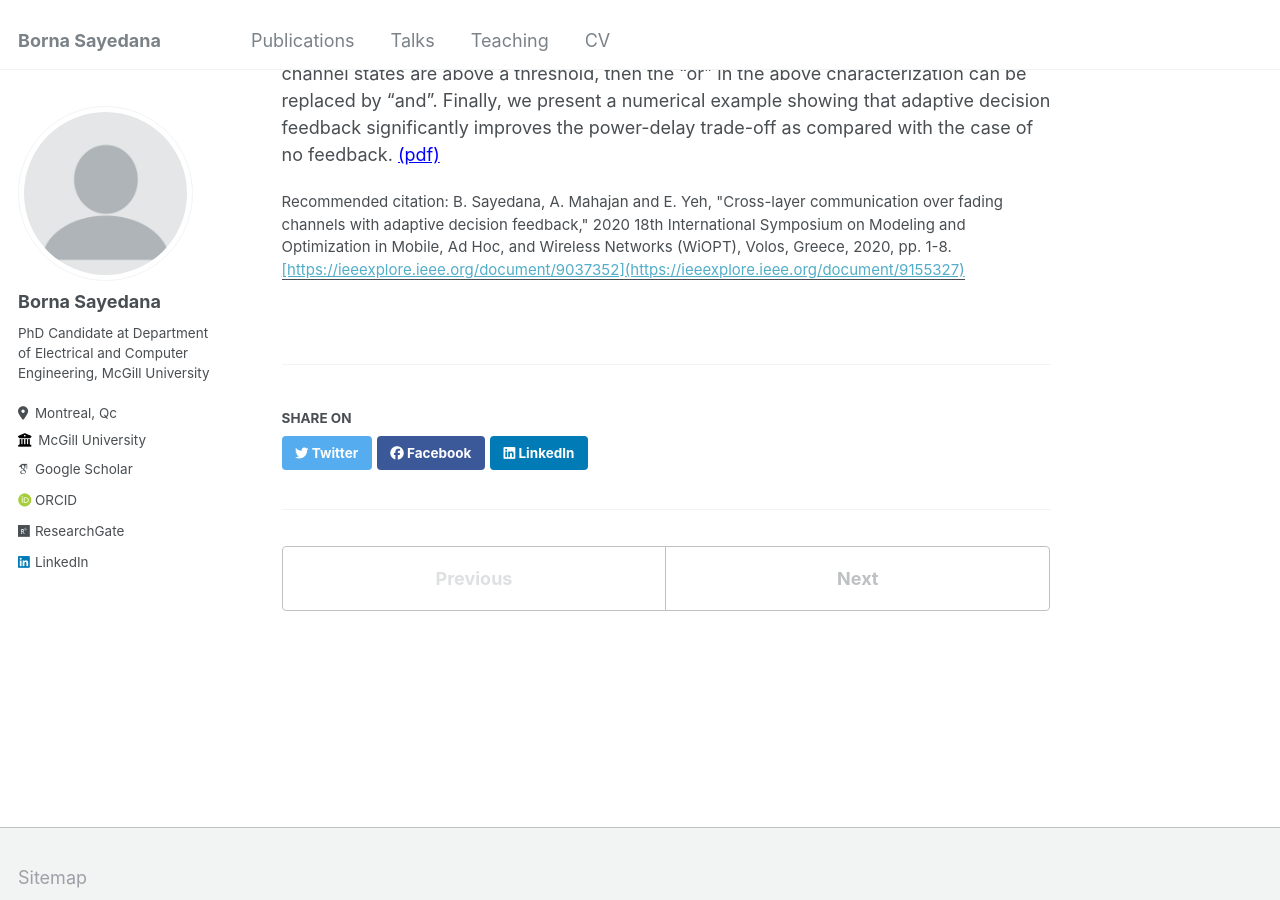
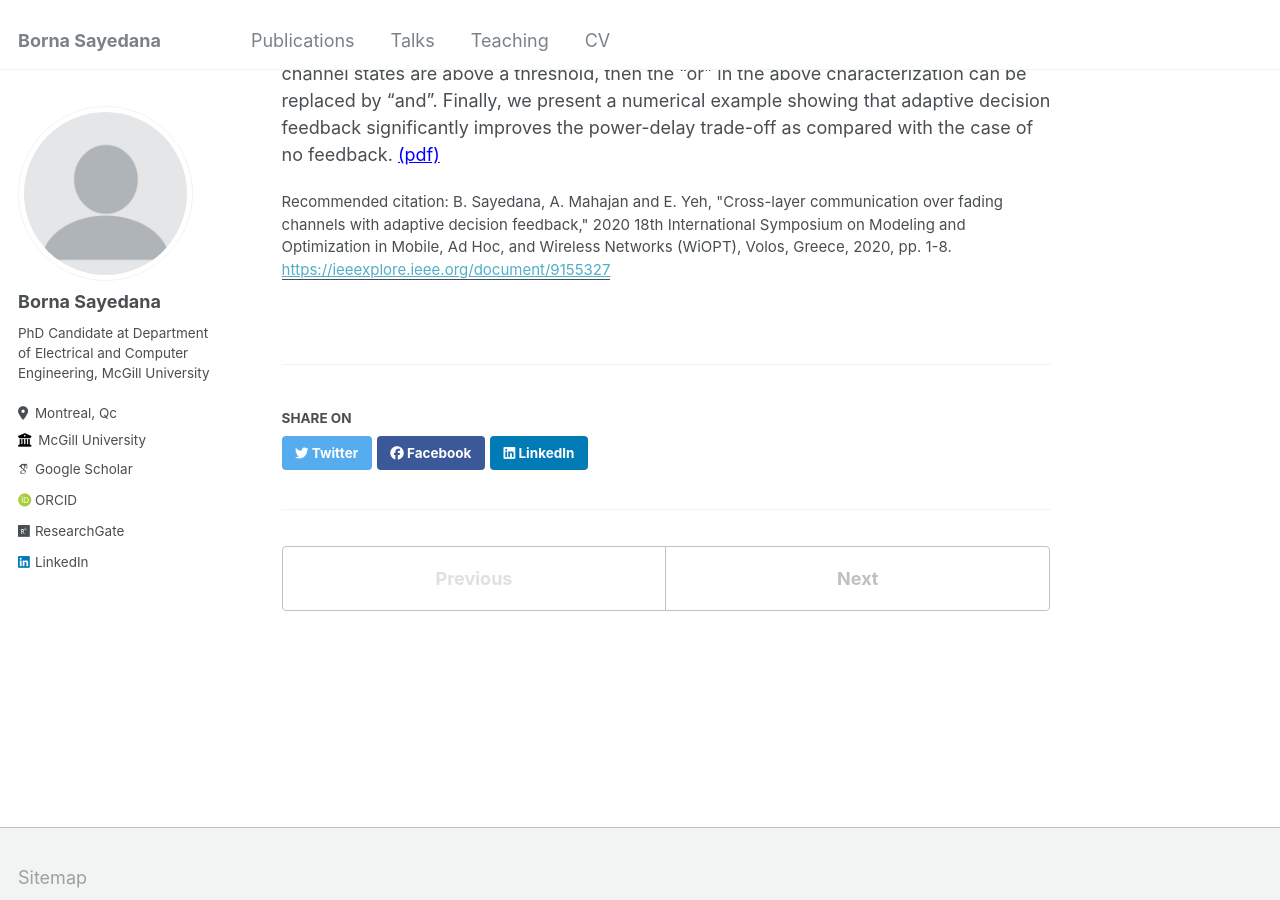
Before and after one commit to bornasayedana/bornasayedana.github.io, a Jekyll site: the page built from _publications/Cross_layer.md, in a window 1280 px wide and 900 px high, scrolled down 522 px. Built offline with Jekyll 4.4.1, drawn with Linux system fonts in a browser that asks for light colours; some web fonts are replaced; part of the change alters nothing that is shown.

Commit message:
Update Cross_layer.md

```diff
--- a/_publications/Cross_layer.md
+++ b/_publications/Cross_layer.md
@@ -5,7 +5,7 @@ permalink: /publication/cross_layer
 excerpt: ''
 date: 2020-06-15
 venue: '2020 18th International Symposium on Modeling and Optimization in Mobile, Ad Hoc, and Wireless Networks (WiOPT)'
-paperurl: '[https://ieeexplore.ieee.org/document/9037352](https://ieeexplore.ieee.org/document/9155327)'
+paperurl: 'https://ieeexplore.ieee.org/document/9155327'
 citation: 'B. Sayedana, A. Mahajan and E. Yeh, "Cross-layer communication over fading channels with adaptive decision feedback," 2020 18th International Symposium on Modeling and Optimization in Mobile, Ad Hoc, and Wireless Networks (WiOPT), Volos, Greece, 2020, pp. 1-8.'
 ---
 
```
